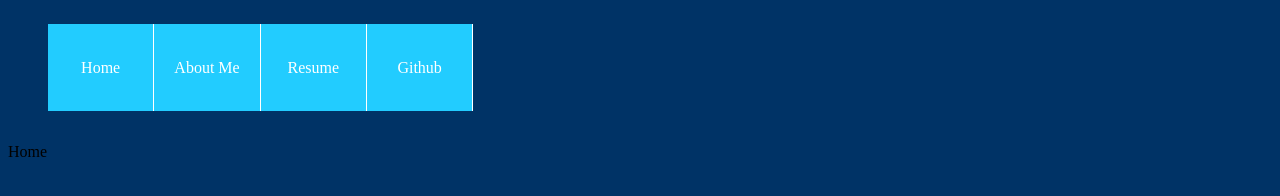
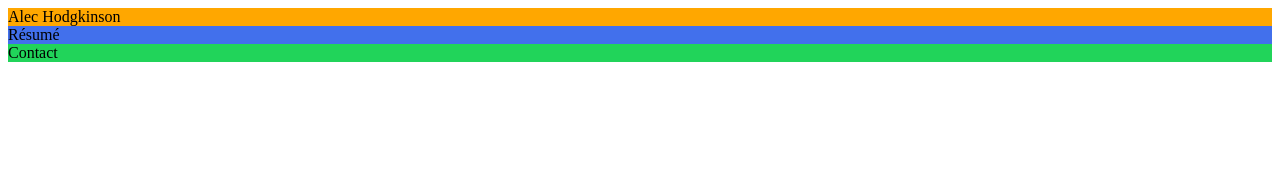
Before and after one commit to hodgka/hodgka.github.io, a plain HTML site: page index.html in a window 1280 px wide. Drawn offline with Linux system fonts and the light colour scheme.

Commit message:
test site

```diff
--- a/index.html
+++ b/index.html
@@ -2,37 +2,37 @@
 <html lang="en">
 	<head>
 		<meta charset="utf-8" />
-        <meta http-equiv="X-UA-Compatible" content="IE=edge" />
-        <meta http-equiv="content-type" content="text/html;charset=UTF-8" />
-        <meta http-equiv="content-script-type" content="text/javascript"  />
-        <meta http-equiv="content-style-type" content="test/css"  />
+    <meta http-equiv="X-UA-Compatible" content="IE=edge" />
+    <meta name="viewport" content="width=device-width, initial-scale=1.0"/>
+    <meta name="author" content="Alec Hodgkinson"  />
+    <title> Alec Hodgkison - Personal Website</title>
 
-        <meta name="viewport" content="width=device-width, initial-scale=1.0"  />
-        <meta name="author" content="Alec Hodgkinson"  />
-        <meta name="keywords" content="Alec Hodgkinson,Resume,CV, Algorithms,Datastructures, C++,python, javascript"  />
-        <meta name="robots" content="index, follow"  />
-        <meta name="revisit-after" content="14 days" />
-
-        <title> Alec Hodgkison - Personal Website</title>
-
-        <link type="text/css" rel="stylesheet" href="stylesheet.css" />
+    <link type="text/css" rel="stylesheet" href="stylesheet.css" />
     <!--		<script src="main.js"></script>-->
 	</head>
 
-	<body data-spy="scroll" data-target="#navbar">
+	<body >
+    <div>
+      <div class="button" id="home_button">Alec Hodgkinson</div>
+      <div>
+        <div class="button" id="resume_button">Résumé</div>
+        <div class="button" id="contact_button">Contact</div>
+      </div>
+    </div>
+  <!--data-spy="scroll" data-target="#navbar"
 		<header>
-      <!--
+
       <script src="https://ajax.googleapis.com/ajax/libs/jquery/1.11.3/jquery.min.js">
       </script>
       <script src="js/bootstrap.min.js"></script>
-      -->
+
 			<nav class="nav navbar-inverse navbar-fixed-top">
 
                 <ul class="nav navbar-nav">
                     <li><a href="#home">Home </a></li>
                     <li><a href="#about">About Me </a></li>
             		<li><a href="#resume">Resume </a></li>
-                  <!-- should make this so github displays in page -->
+                  should make this so github displays in page
                   <li><a href="https://github.com/hodgka">Github</a></li>
                 </ul>
 			</nav>
@@ -42,7 +42,7 @@
       <p>
         Home
       </p>
-    </div>
+    </div> -->
     <!--
     <div class="l1">
       <div></div>
--- a/stylesheet.css
+++ b/stylesheet.css
@@ -1,4 +1,18 @@
-body {
+.button:hover{
+  background-color: #444444;
+}
+#home_button{
+  background-color: #ffa700;
+}
+#resume_button{
+  background-color: #4270ec;
+}
+#contact_button{
+  background-color: #21d45a;
+}
+
+
+/*body {
   background: #036;
 }
 nav{
@@ -34,7 +48,7 @@ a{
   margin:10px;
   border:hidden;
 }
-/*
+
 div[class] {
   width: 1200px;
   height: 100%;
@@ -692,4 +706,5 @@ div > div {
   -webkit-animation-delay: 0.02s;
           animation-delay: 0.02s;
 }
+
 */
```
